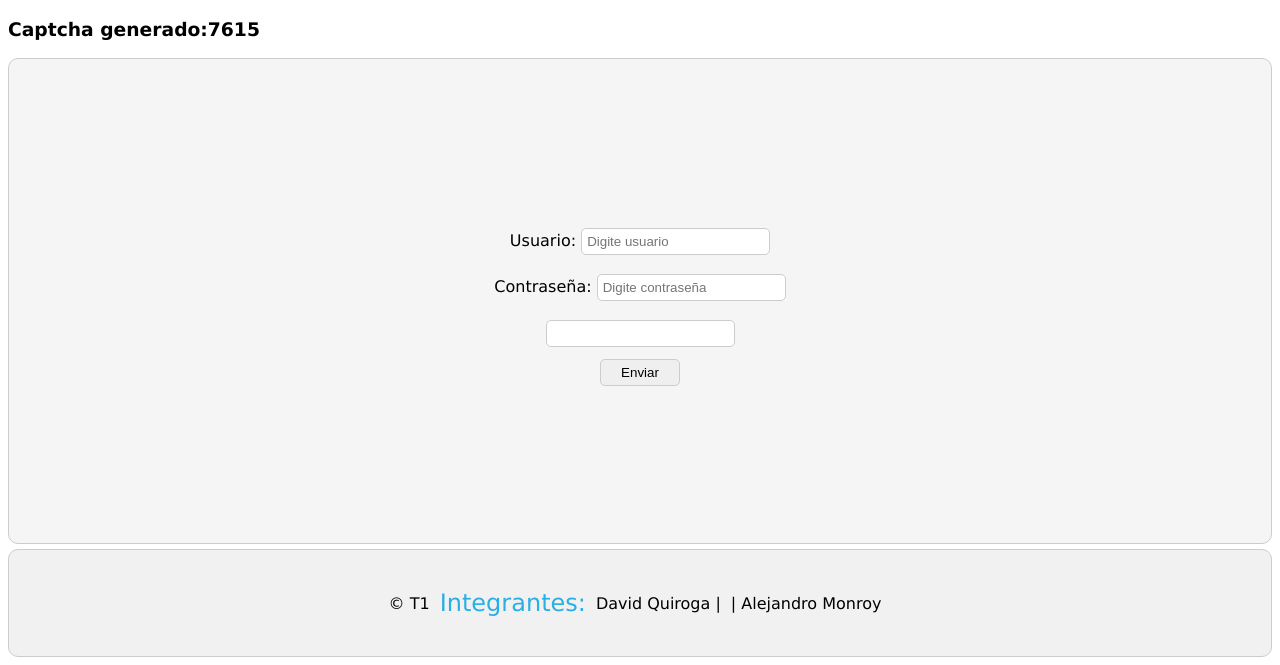
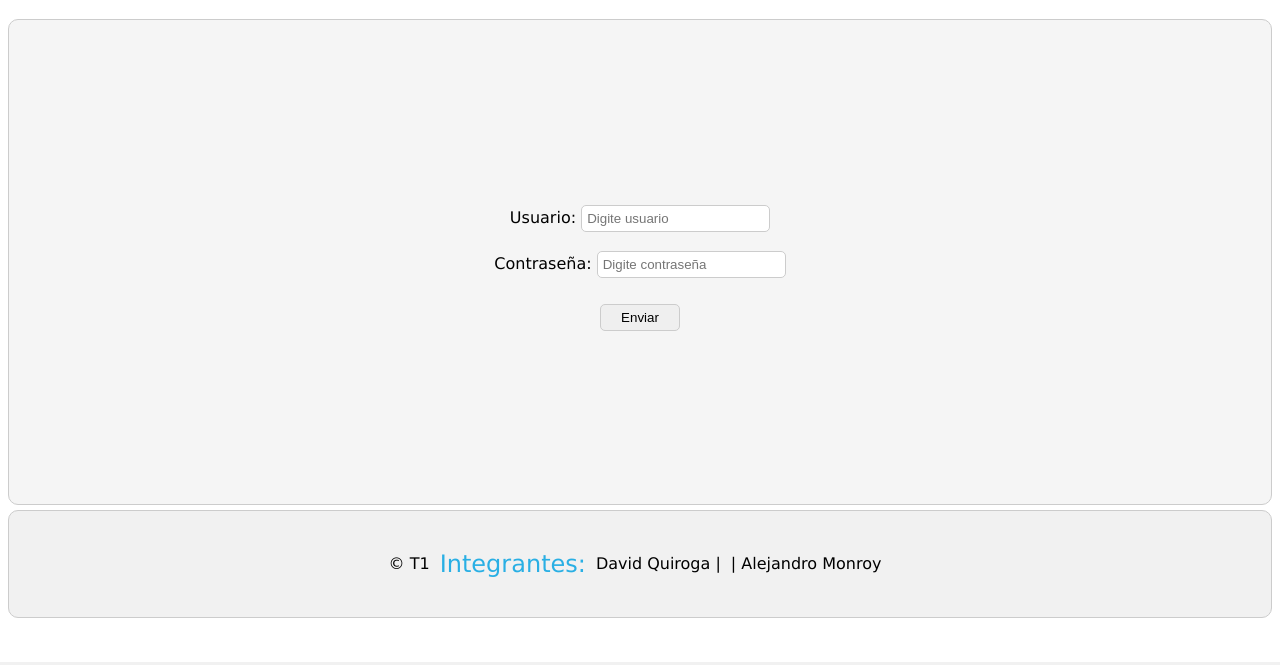
Before and after one commit to gerox-01/Corte2_BD, a PHP site: page /TM/Tweet/loginsec.php in a window 1280 px wide. Shown: the part 138-803 px from the top of the page. Run offline with PHP 8.4, Linux system fonts and the light colour scheme; data comes from the database, SQL or seed files in the repository; data that the repository does not hold is empty; some libraries are stand-ins or nearby versions.

Commit message:
Cambios Lunes 09

```diff
--- a/TM/Tweet/lib/db_tools.php
+++ b/TM/Tweet/lib/db_tools.php
@@ -13,7 +13,7 @@ use Firebase\JWT\JWT;
 function ConexionDB()
 {
     $servername = "localhost";
-    $database = "corte2bd";
+    $database = "tm";
     $password = "";
     $username = "root";
     // $database = "tm";
--- a/TM/Tweet/lib/tools.php
+++ b/TM/Tweet/lib/tools.php
@@ -269,7 +269,7 @@ function IniciarSesionSegura()
     $path = $cookieParams['path'];
 
     //Inicio y control de la sesión
-    $secure = false;
+    $secure = true;
     $httponly = true;
     $samesite = 'strict';
 
--- a/TM/Tweet/loginsec.php
+++ b/TM/Tweet/loginsec.php
@@ -53,8 +53,8 @@
 
     <h3>
         <?php
-            $Captcha = rand(1000, 9999);
-            echo 'Captcha generado:' . $Captcha;
+        // $Captcha = rand(1000, 9999);
+        // echo 'Captcha generado:' . $Captcha;
         ?>
     </h3>
 
@@ -69,9 +69,7 @@
                 <input type="password" name="password" id="password" required="required" placeholder="Digite contraseña" pattern="^(?=.*\d)(?=.*[a-z])(?=.*[A-Z])(?=.*[a-zA-Z]).{8,}$" maxlength=20 title="más de 8 caracteres, 1 minuscula, mayuscula, número y caracter especial">
             </div>
             <!-- Captcha -->
-            <div data-sitekey="6LeJHckfAAAAAG2c6hio14S_Y9vObuxd2Gvb3Mz3">
-                <input name="g-recaptcha-response" id="g-recaptcha-response" type="text">
-            </div>
+            <div class="g-recaptcha" name="g-recaptcha" data-sitekey="6LeJHckfAAAAAG2c6hio14S_Y9vObuxd2Gvb3Mz3"></div>
             <input type="hidden" name="anticsrf" value="<?php echo $_SESSION['anticsrf']; ?>">
             <button name="send" type="submit" value="send">Enviar</button>
         </form>
@@ -80,15 +78,15 @@
         <?php
         #region Validar Inicio de Sesión
 
-        if(isset($_POST['send'])){
+        if (isset($_POST['send'])) {
             echo '<br>Validando Captcha...<br>';
             $secretKey = '6LeJHckfAAAAAAmlCL4cRhGSWEkVqt_ifM6-Nrmy';
-            $captcha = $_POST['g-recaptcha-response'];
+            $captcha = $_POST['g-recaptcha'];
             $ip = $_SERVER['REMOTE_ADDR'];
 
             var_dump($ip);
             // Chequear captcha en Google
-            $response = file_get_contents("https://www.google.com/recaptcha/api/siteverify?secret=" . $secretKey . "&response=". $captcha . "&remoteip=" . $ip);
+            $response = file_get_contents("https://www.google.com/recaptcha/api/siteverify?secret=" . $secretKey . "&response=" . $captcha . "&remoteip=" . $ip);
             $responseKeys = json_decode($response, true);
             // echo '<br>Respuesta de Google: ' . $responseKeys['success'];
             var_dump($responseKeys);
```
Also changed, not shown: TM/uploaded_files/627994ace3f4d6.96581852.jpg (added), TM/uploaded_files/627994c3c14180.39527894.jpeg (added).
